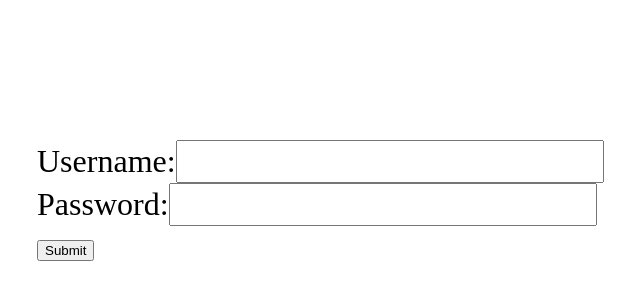
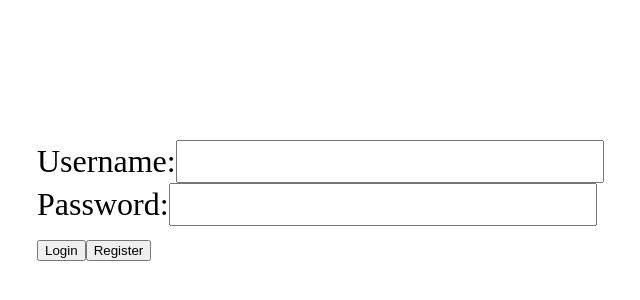
Before and after one commit to mikethompson100/mern_mvp_ui, a React (Vite) app: page / in a window 1280 px wide. Shown: the part 260-560 px from the top of the page, without its empty margins (475-1115 px from the left). Built offline with nearby package versions, Linux system fonts and the light colour scheme.

Commit message:
Create components for Login and Dashboard pages. Install react-router-dom and set up routing.

```diff
--- a/package.json
+++ b/package.json
@@ -11,7 +11,8 @@
   },
   "dependencies": {
     "react": "^19.1.1",
-    "react-dom": "^19.1.1"
+    "react-dom": "^19.1.1",
+    "react-router-dom": "^7.13.1"
   },
   "devDependencies": {
     "@eslint/js": "^9.33.0",
--- a/src/App.tsx
+++ b/src/App.tsx
@@ -1,47 +1,17 @@
-import { useState } from "react";
+import { BrowserRouter, Routes, Route } from "react-router-dom"
+import Login from "./Components/Login.tsx"
+import Dashboard from "./Components/Dashboard"
 import "./styles/styles.css";
 
 export default function App() {
-  const [username, setUsername] = useState("");
-  const [password, setPassword] = useState("");
-
   return (
     <>
-      <div className="loginBox">
-        Username:
-        <input
-          onChange={(event) => {
-            setUsername(event.target.value);
-          }}
-        />
-        <br />
-        Password:
-        <input
-          onChange={(event) => {
-            setPassword(event.target.value);
-          }}
-        />
-        <br />
-        <button
-          onClick={async () => {
-            const url = "http://localhost:4000/users/login";
-            const init = {
-              method: "POST",
-              headers: {
-                "Content-Type": "application/json",
-              },
-              body: JSON.stringify({ username, password }),
-            };
-            const response = await fetch(url, init);
-            console.log("Token:", response);
-            const data = await response.json();
-            console.log("data", data);
-            localStorage.setItem("token", data.token);
-          }}
-        >
-          Submit
-        </button>
-      </div>
+    <BrowserRouter>
+      <Routes>
+        <Route path="/" element={<Login />} />
+        <Route path="/dashboard" element={<Dashboard />} />
+      </Routes>
+    </BrowserRouter>
     </>
   );
 }
--- /dev/null
+++ b/src/Components/Dashboard.tsx
@@ -0,0 +1,23 @@
+import { useNavigate } from "react-router-dom";
+import "../styles/styles.css";
+
+function DashBoard() {
+  const navigate = useNavigate();
+
+  return (
+    <>
+      DASHBOARD PAGE
+      <br />
+      <button
+        onClick={async () => {
+          localStorage.setItem("token", "");
+          navigate("/");
+        }}
+      >
+        Logout
+      </button>
+    </>
+  );
+}
+
+export default DashBoard;
--- /dev/null
+++ b/src/Components/Login.tsx
@@ -0,0 +1,67 @@
+import { useState } from "react";
+import "../styles/styles.css";
+import { useNavigate } from "react-router-dom";
+
+function Login() {
+  const [username, setUsername] = useState("");
+  const [password, setPassword] = useState("");
+  const navigate = useNavigate();
+
+  return (
+    <>
+      <div className="loginBox">
+        Username:
+        <input
+          onChange={(event) => {
+            setUsername(event.target.value);
+          }}
+        />
+        <br />
+        Password:
+        <input
+          onChange={(event) => {
+            setPassword(event.target.value);
+          }}
+        />
+        <br />
+        <button
+          onClick={async () => {
+            const url = "http://localhost:4000/users/login";
+            const init = {
+              method: "POST",
+              headers: {
+                "Content-Type": "application/json",
+              },
+              body: JSON.stringify({ username, password }),
+            };
+            const response = await fetch(url, init);
+            const data = await response.json();
+            localStorage.setItem("token", data.token);
+            navigate("/dashboard");
+          }}
+        >
+          Login
+        </button>
+        <button
+          onClick={async () => {
+            const url = "http://localhost:4000/users";
+            const init = {
+              method: "POST",
+              headers: {
+                "Content-Type": "application/json",
+              },
+              body: JSON.stringify({ username, password }),
+            };
+            const response = await fetch(url, init);
+            const data = await response.json();
+            localStorage.setItem("token", data.token);
+          }}
+        >
+          Register
+        </button>
+      </div>
+    </>
+  );
+}
+
+export default Login;
```
Also changed, not shown: 1 other file (tests, documents, lock files or other folders).
